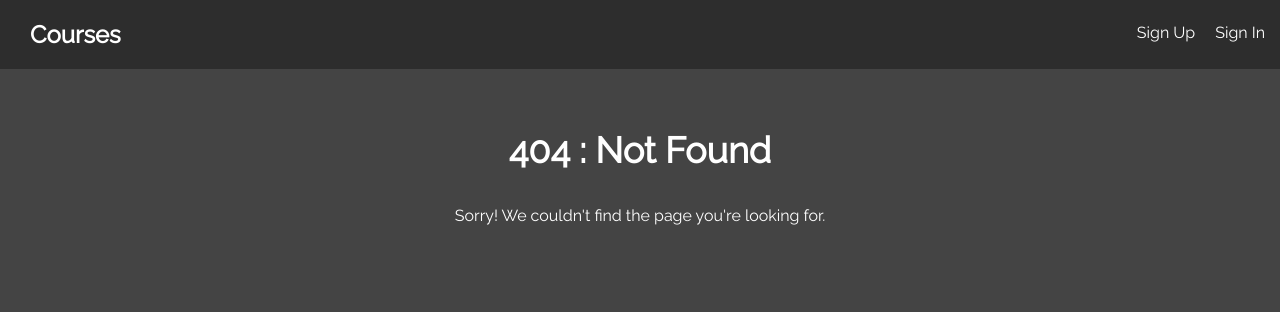
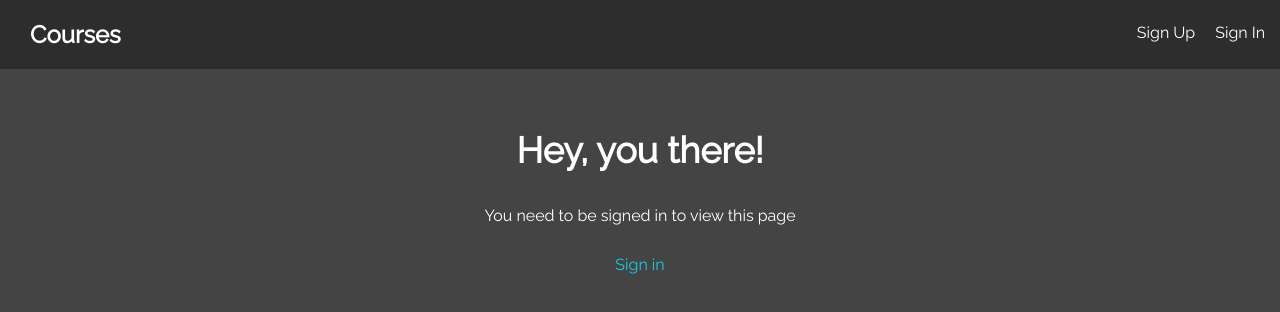
Before and after one commit to MailboxArsonist/treehouse-project-10, a React (Create React App) app in the folder client/: page /forbidden in a window 1280 px wide. Before the commit this address had no page. Shown: the top 312 px of the page. Built offline with nearby package versions, Linux system fonts and the light colour scheme.

Commit message:
Added forbidden and signout routes/components

```diff
--- a/client/src/App.js
+++ b/client/src/App.js
@@ -16,6 +16,8 @@ import PrivateRoute from './components/PrivateRoute';
 import UserProvider from './context/UserProvider';
 import ErrorBoundary from './components/Errors/ErrorBoundary';
 import ServerError from './components/Errors/ServerError';
+import UserSignOut from './components/User/UserSignOut';
+import Forbidden from './components/Errors/Forbidden';
 
 
 
@@ -29,7 +31,7 @@ class App extends Component {
         <UserProvider>
           <Router>
             <>
-              <Nav/>
+                <Nav/>
                 <Switch>
                   <Route exact path="/" component={Courses}/>
 
@@ -40,8 +42,11 @@ class App extends Component {
 
                   <Route exact path="/signup" component={UserSignUp}/>
                   <Route exact path="/signin" component={UserSignIn}/>
+                  <Route exact path="/signout" component={UserSignOut}/>
+
+                  <Route exact path="/forbidden" component={Forbidden}/>
                   <Route exact path="/error" component={ServerError}/>
-
+                  <Route exact path="/notfound" component={NotFound}/>
                   <Route component={NotFound}/>
                 </Switch>
             </>
```
